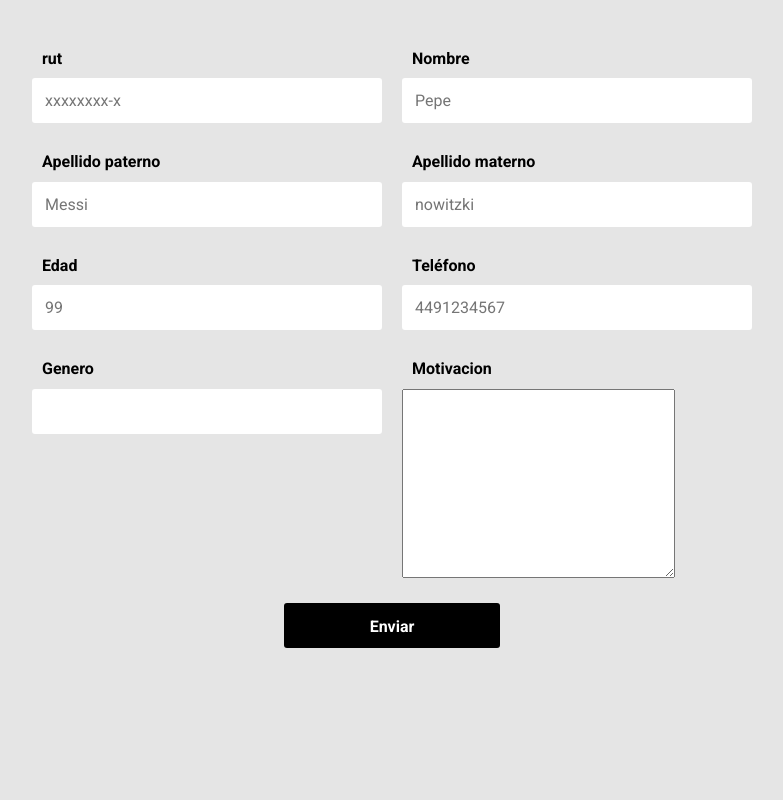
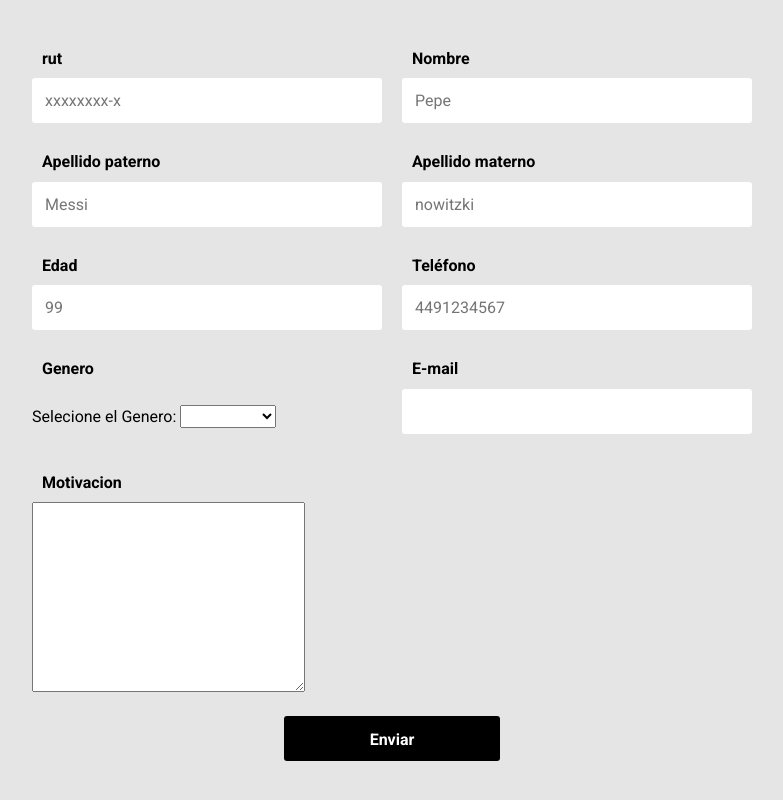
Before and after one commit to julmatamala/formJQuery, a plain HTML site: page index.html in a window 1280 px wide. Shown: the whole page, without its empty margins (248-1031 px from the left). Drawn offline with nearby package versions, Linux system fonts and the light colour scheme.

Commit message:
Avance validaciones

```diff
--- a/JQuery/formulario.js
+++ b/JQuery/formulario.js
@@ -1,4 +1,102 @@
+$(document).ready(function() {
+    $("#basic-form").validate({
+      rules: {
+        rut : {
+          required: true,
+          minlength: 9,
+          maxlength: 10
+        },
+        edad: {
+          required: true,
+          number: true,
+          min: 18,
+          max: 35
+        },
+        nombre: {
+        required: true,
+        minlength: 3,
+        minlength: 20
+        },
+        Apellido_paterno: {
+            required: true,
+            minlength: 3,
+            maxlength: 20
 
-$(document).ready(function() {
-    $("#basic-form").validate();
+        },
+        Apellido_materno: {
+            required: true,
+            minlength: 3,
+            maxlength: 20
+
+        },
+        telefono : {
+            required: true,
+            minlength: 9,
+            maxlength: 12,
+            number: true
+          },
+
+        email: {
+          required: true,
+          email: true
+        },
+
+        Genenero:{
+            required: true
+        },
+
+        weight: {
+          required: {
+            depends: function(elem) {
+              return $("#age").val() > 50
+            }
+          },
+          number: true,
+          min: 0
+        }
+      },
+      messages : {
+        rut : {
+            required: "Ingrese El Rut",
+          minlength: "El rut tiene que ser de 9 a 10 dígitos y solo puede contener numeros, letras y guion bajo.",
+          maxlength: "El nombre tiene que ser de 9 a 10 dígitos y solo puede contener numeros, letras y guion bajo."
+        },
+        edad: {
+          required: "Ingrese la edad",
+          number: "debe ser solo numeros",
+          min: "la edad minima es de 18 años",
+          max: "la edad maxima es de 35 años"
+        },
+        email: {
+            required: "Ingrese El email",
+          email: "El correo debe estar en el formato: abc@mail.com"
+        },
+        nombre: {
+            required: "Ingrese El nombre",
+            minlength: "El nombre tiene que ser de 3 a 20 dígitos y solo puede contener letras.",
+            maxlength: "El nombre tiene que ser de 3 a 20 dígitos y solo puede contener letras."
+          },
+          Apellido_paterno: {
+            required: "Ingrese el Apellido paterno",
+            minlength: "El nombre tiene que ser de 3 a 20 dígitos y solo puede contener letras.",
+            maxlength: "El nombre tiene que ser de 3 a 20 dígitos y solo puede contener letras."
+          },
+          Apellido_materno: {
+            required: "Ingrese el Apellido materno",
+            minlength: "El Apellido paterno tiene que ser de 3 a 20 dígitos y solo puede contener letras.",
+            maxlength: "El Apellido materno tiene que ser de 3 a 20 dígitos y solo puede contener letras."
+          },
+          telefono : {
+            required: "Ingrese el numero de celular",
+            minlength: "El numero de celular tiene que ser de 9 a 12 dígitos y solo puede contener numeros",
+            maxlength: "El numero de celular tiene que ser de 9 a 12 dígitos y solo puede contener numeros",
+            number: "El numero de celular tiene que ser de 9 a 12 dígitos y solo puede contener numeros"
+          },
+          Genenero:{
+            required: "Debe seleccionar un genero de la lista",
+        },
+
+
+      }
+    });
   });
--- a/index.html
+++ b/index.html
@@ -14,15 +14,15 @@
 </head>
 <body>
 	<main>
-		<form action="" class="formulario" id="formulario">
+		<form action="" class="formulario" id="basic-form">
 			<!-- Grupo: rut -->
-			<div class="formulario__grupo" id="grupo__nombre">
+			<div class="formulario__grupo" id="grupo__rut">
 				<label for="nombre" class="formulario__label">rut</label>
 				<div class="formulario__grupo-input">
 					<input type="text" class="formulario__input" name="rut" id="rut" placeholder="xxxxxxxx-x">
 					<i class="formulario__validacion-estado fas fa-times-circle"></i>
 				</div>
-				<p class="formulario__input-error">El usuario tiene que ser de 9 a 10 dígitos y solo puede contener numeros, letras y guion bajo.</p>
+				<p class="formulario__input-error">El rut tiene que ser de 9 a 10 dígitos y solo puede contener numeros, letras y guion bajo.</p>
 			</div>
 
 			<!-- Grupo: Nombre -->
@@ -77,13 +77,27 @@
 
 			<!-- Grupo: Genero -->
 			<div class="formulario__grupo" id="grupo__Genero">
-				<label for="telefono" class="formulario__label">Genero</label>
+				<label for="Genero" class="formulario__label">Genero</label>
+				<p> Selecione el Genero:
+					<select name="Genenero" id="Genenero">
+					  <option></option>
+					  <option>Masculino</option>
+					  <option>femenino</option>
+					  <option>Otro</option>
+					</select >
+				 </p>
+
+			</div>
+			<!-- Grupo: email -->
+			<div class="formulario__grupo" id="grupo__email">
+				<label for="email" class="formulario__label">E-mail</label>
 				<div class="formulario__grupo-input">
-					<input type="text" class="formulario__input" name="Genero" id="Genero">
+					<input type="email" class="formulario__input" name="email" id="email">
 					<i class="formulario__validacion-estado fas fa-times-circle"></i>
 				</div>
 				<p class="formulario__input-error">Debe seleccionar una opcion</p>
 			</div>
+
 			<!-- Grupo: Motivacion -->
 			<div class="formulario__grupo" id="grupo_motivacion">
 				<label for="Motivacion" class="formulario__label">Motivacion</label>
```
